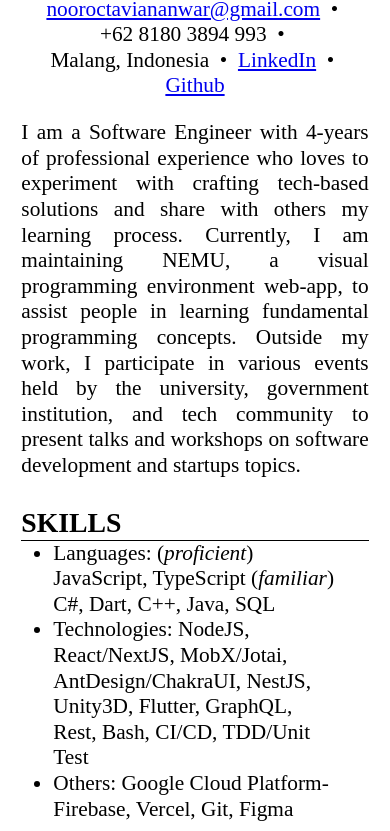
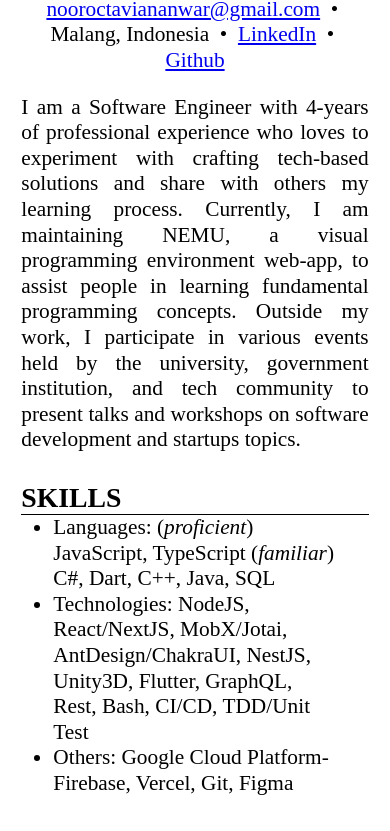
Before and after one commit to mikepqr/resume.md, a plain HTML site: page docs/index.html in a window 390 px wide. Shown: the part 122-953 px from the top of the page. Drawn offline with Linux system fonts and the light colour scheme.

Commit message:
Hide the phone number

```diff
--- a/docs/index.html
+++ b/docs/index.html
@@ -142,7 +142,6 @@ h1+ul+p {
 <h1>Noor Octavian Anwar</h1>
 <ul>
 <li><a href="&#109;&#97;&#105;&#108;&#116;&#111;&#58;&#110;&#111;&#111;&#114;&#111;&#99;&#116;&#97;&#118;&#105;&#97;&#110;&#97;&#110;&#119;&#97;&#114;&#64;&#103;&#109;&#97;&#105;&#108;&#46;&#99;&#111;&#109;">&#110;&#111;&#111;&#114;&#111;&#99;&#116;&#97;&#118;&#105;&#97;&#110;&#97;&#110;&#119;&#97;&#114;&#64;&#103;&#109;&#97;&#105;&#108;&#46;&#99;&#111;&#109;</a></li>
-<li>+62 8180 3894 993</li>
 <li>Malang, Indonesia</li>
 <li><a href="https://www.linkedin.com/in/noor-octavian-anwar-alvin">LinkedIn</a></li>
 <li><a href="https://github.com/arrokh">Github</a></li>
```
Also changed, not shown: resume.html (+0 -1 lines), 1 other file.
